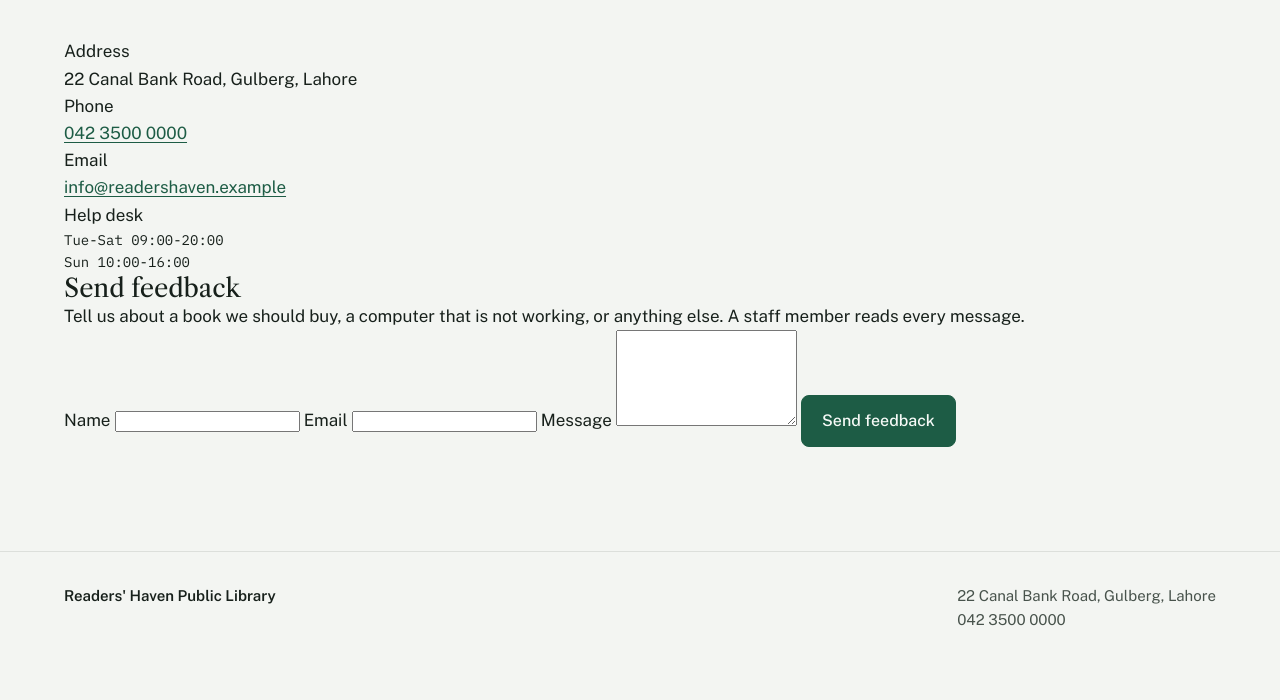
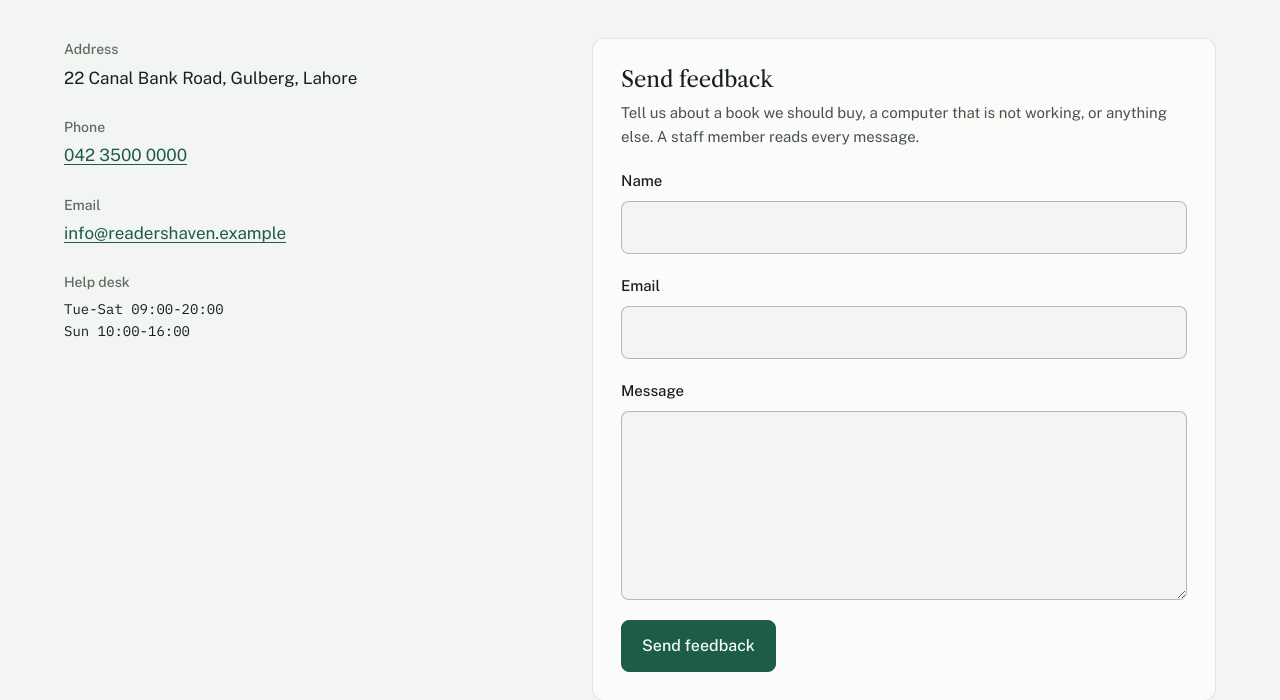
Before and after one commit to l1f23bsse0158/readers-haven-library, a website: page src/contact.html in a window 1280 px wide. Shown: the part 740-1440 px from the top of the page. Before the commit the page ends 1412 px from the top, so only its background shows below. Drawn offline with nearby package versions, Linux system fonts and the light colour scheme; a web font is replaced by a local one.

Commit message:
Style contact details and feedback form
Refs #5

```diff
--- a/styles/style.css
+++ b/styles/style.css
@@ -631,3 +631,71 @@ img {
     font-size: 1rem;
   }
 }
+
+
+/* ---------- Contact page (Member 4) ---------- */
+
+.contact-layout {
+  display: grid;
+  grid-template-columns: 1fr 1.3fr;
+  gap: 48px;
+  align-items: start;
+}
+
+.contact-list {
+  display: grid;
+  gap: 24px;
+}
+
+.contact-list dt {
+  margin-bottom: 4px;
+  color: var(--ink-3);
+  font-size: 0.875rem;
+  font-weight: 500;
+}
+
+.feedback-form {
+  display: grid;
+  gap: 8px;
+  padding: 28px;
+  background: var(--surface);
+  border: 1px solid var(--line);
+  border-radius: var(--r-card);
+}
+
+.feedback-form h2 {
+  font-size: 1.375rem;
+}
+
+.form-note {
+  margin-bottom: 12px;
+  color: var(--ink-2);
+  font-size: 0.9375rem;
+}
+
+.feedback-form label {
+  font-size: 0.9375rem;
+  font-weight: 500;
+}
+
+.feedback-form input,
+.feedback-form textarea {
+  width: 100%;
+  margin-bottom: 12px;
+  padding: 12px;
+  border: 1px solid var(--line-strong);
+  border-radius: var(--r-control);
+  background: var(--bg);
+  color: var(--ink);
+  font: inherit;
+  transition: border-color 150ms var(--ease);
+}
+
+.feedback-form input:focus,
+.feedback-form textarea:focus {
+  border-color: var(--accent);
+}
+
+.feedback-form .button {
+  justify-self: start;
+}
```
